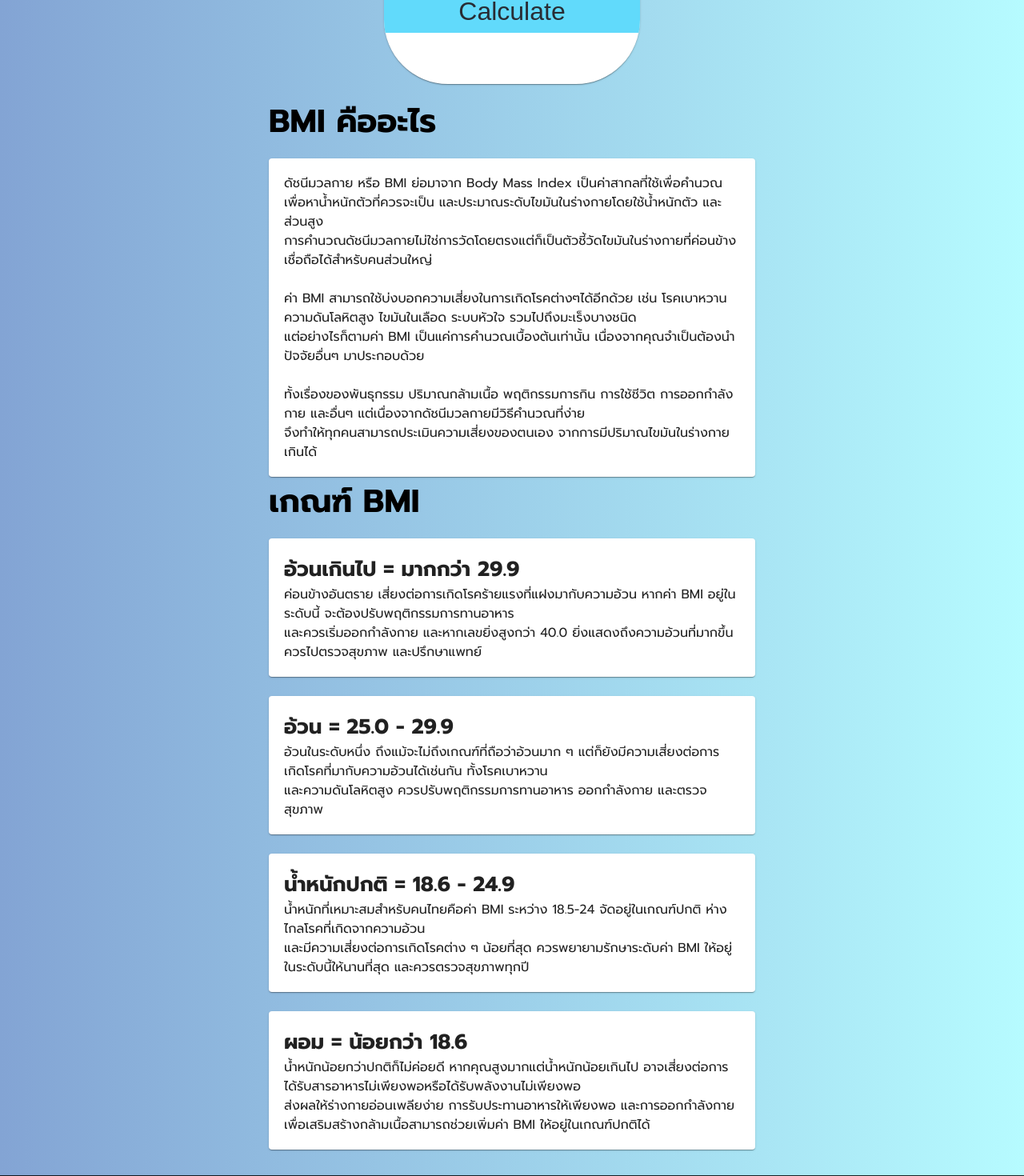
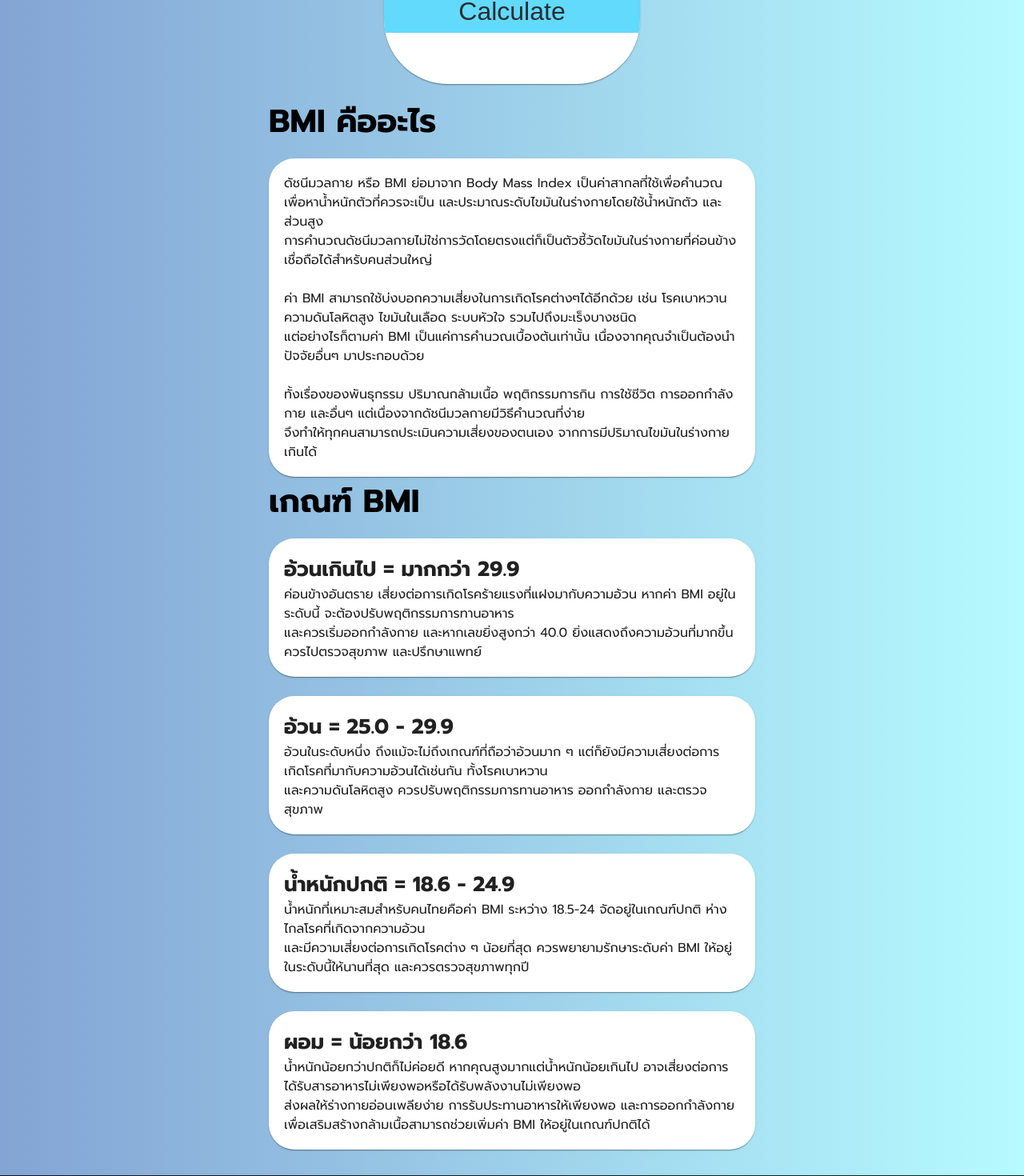
Before and after one commit to KixarS/bmi-frontend, a React (Create React App) app: page /home in a window 1280 px wide. Shown: the part 879-2349 px from the top of the page at 80% size. Built offline with nearby package versions, Linux system fonts and the light colour scheme.

Commit message:
homecard boarderrad

```diff
--- a/src/components/Data/Home/HomeCard.js
+++ b/src/components/Data/Home/HomeCard.js
@@ -38,7 +38,7 @@ function HomeCard() {
 
         <div className='header'>BMI คืออะไร</div>
           <div>
-            <Card sx={{ p: 2.38, mt: 2 }}>
+            <Card sx={{ p: 2.38, mt: 2 , borderRadius:"2rem"}}>
               ดัชนีมวลกาย หรือ BMI ย่อมาจาก Body Mass Index เป็นค่าสากลที่ใช้เพื่อคำนวณเพื่อหาน้ำหนักตัวที่ควรจะเป็น และประมาณระดับไขมันในร่างกายโดยใช้น้ำหนักตัว และส่วนสูง
               <br/>
               การคำนวณดัชนีมวลกายไม่ใช่การวัดโดยตรงแต่ก็เป็นตัวชี้วัดไขมันในร่างกายที่ค่อนข้างเชื่อถือได้สำหรับคนส่วนใหญ่
@@ -57,26 +57,26 @@ function HomeCard() {
           {/* เกณฑ์BMI */}
           <div className='header'>เกณฑ์ BMI</div>
           <Box>
-            <Card sx={{ p: 2.38, mt: 2 }}>
+            <Card sx={{ p: 2.38, mt: 2 , borderRadius:"2rem"}}>
               <div className='subheader'>อ้วนเกินไป = มากกว่า 29.9</div>
               <div>ค่อนข้างอันตราย เสี่ยงต่อการเกิดโรคร้ายแรงที่แฝงมากับความอ้วน หากค่า BMI อยู่ในระดับนี้ จะต้องปรับพฤติกรรมการทานอาหาร
                 <br/>และควรเริ่มออกกำลังกาย และหากเลขยิ่งสูงกว่า 40.0 ยิ่งแสดงถึงความอ้วนที่มากขึ้น ควรไปตรวจสุขภาพ และปรึกษาแพทย์</div>
             </Card>
 
-            <Card sx={{ p: 2.38, mt: 3 }}>
+            <Card sx={{ p: 2.38, mt: 3 , borderRadius:"2rem"}}>
               <div className='subheader'>อ้วน = 25.0 - 29.9</div>
               <div>อ้วนในระดับหนึ่ง ถึงแม้จะไม่ถึงเกณฑ์ที่ถือว่าอ้วนมาก ๆ แต่ก็ยังมีความเสี่ยงต่อการเกิดโรคที่มากับความอ้วนได้เช่นกัน ทั้งโรคเบาหวาน
               <br/>และความดันโลหิตสูง ควรปรับพฤติกรรมการทานอาหาร ออกกำลังกาย และตรวจสุขภาพ</div>
             </Card>
 
 
-            <Card sx={{ p: 2.38, mt: 3 }}>
+            <Card sx={{ p: 2.38, mt: 3 , borderRadius:"2rem"}}>
               <div className='subheader'>น้ำหนักปกติ = 18.6 - 24.9</div>
               <div>น้ำหนักที่เหมาะสมสำหรับคนไทยคือค่า BMI ระหว่าง 18.5-24 จัดอยู่ในเกณฑ์ปกติ ห่างไกลโรคที่เกิดจากความอ้วน
                 <br/>และมีความเสี่ยงต่อการเกิดโรคต่าง ๆ น้อยที่สุด ควรพยายามรักษาระดับค่า BMI ให้อยู่ในระดับนี้ให้นานที่สุด และควรตรวจสุขภาพทุกปี</div>
             </Card>
 
-            <Card sx={{ p: 2.38, mt: 3 }}>
+            <Card sx={{ p: 2.38, mt: 3 , borderRadius:"2rem"}}>
               <div className='subheader'>ผอม = น้อยกว่า 18.6 </div>
               <div>น้ำหนักน้อยกว่าปกติก็ไม่ค่อยดี หากคุณสูงมากแต่น้ำหนักน้อยเกินไป อาจเสี่ยงต่อการได้รับสารอาหารไม่เพียงพอหรือได้รับพลังงานไม่เพียงพอ
                 <br/>ส่งผลให้ร่างกายอ่อนเพลียง่าย การรับประทานอาหารให้เพียงพอ และการออกกำลังกายเพื่อเสริมสร้างกล้ามเนื้อสามารถช่วยเพิ่มค่า BMI ให้อยู่ในเกณฑ์ปกติได้</div>
```
